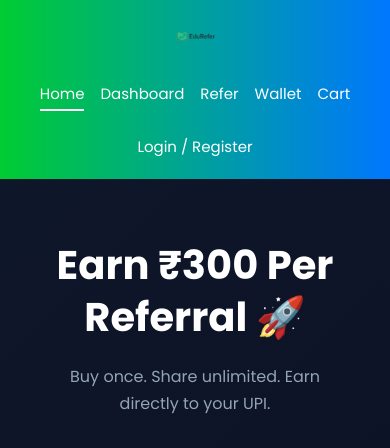
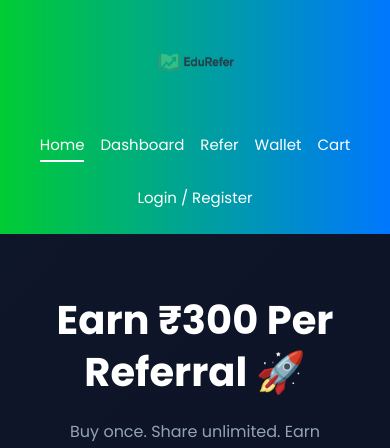
Before and after one commit to pushkar2230/Edurefer, a Flask app: page / in a window 390 px wide. Shown: the top 448 px of the page. Run offline with Flask 3, Linux system fonts and the light colour scheme.

Commit message:
updated logo

```diff
--- a/static/styles.css
+++ b/static/styles.css
@@ -36,7 +36,7 @@ body{
 .site-header{
     width:100%;
     background:linear-gradient(90deg,#00cc33,#0077ff);
-    padding:18px 0;
+    padding:12px 20px;
     position:sticky;
     top:0;
     z-index:1000;
@@ -48,9 +48,14 @@ body{
 
     display:flex;
     align-items:center;
-    justify-content:space-between;
+    justify-content:center;
 
     padding:0 20px;
+
+    flex-direction:column;
+    align-items:center;
+    justify-content:center;
+    gap:15px;
 }
 
 /* ===== LOGO ===== */
@@ -61,21 +66,19 @@ body{
 }
 
 .logo-img{
-    height: 60px;
+    height: 70px;
     width:auto;
     object-fit:contain;
     display:flex;
     align-items: center;
 }
 
-/* MOBILE */
-@media screen and (max-width:768px){
-
-    .logo img{
-        height:75px;
-        display: flex;
-    }
-
+/* NAV */
+.nav{
+    display:flex;
+    flex-wrap:wrap;
+    justify-content:center;
+    gap:18px;
 }
 
 /* ===== NAVBAR ===== */
@@ -344,16 +347,17 @@ footer a{
 @media(max-width:768px){
 
     .site-header{
-        padding:14px 0;
+        padding:18px 0;
     }
 
     .header-inner{
         flex-direction:column;
-        gap:15px;
+        gap:18px;
     }
 
     .logo-img{
-        height:46px;
+        height:90px;
+        width:auto;
     }
 
     .nav{
```
